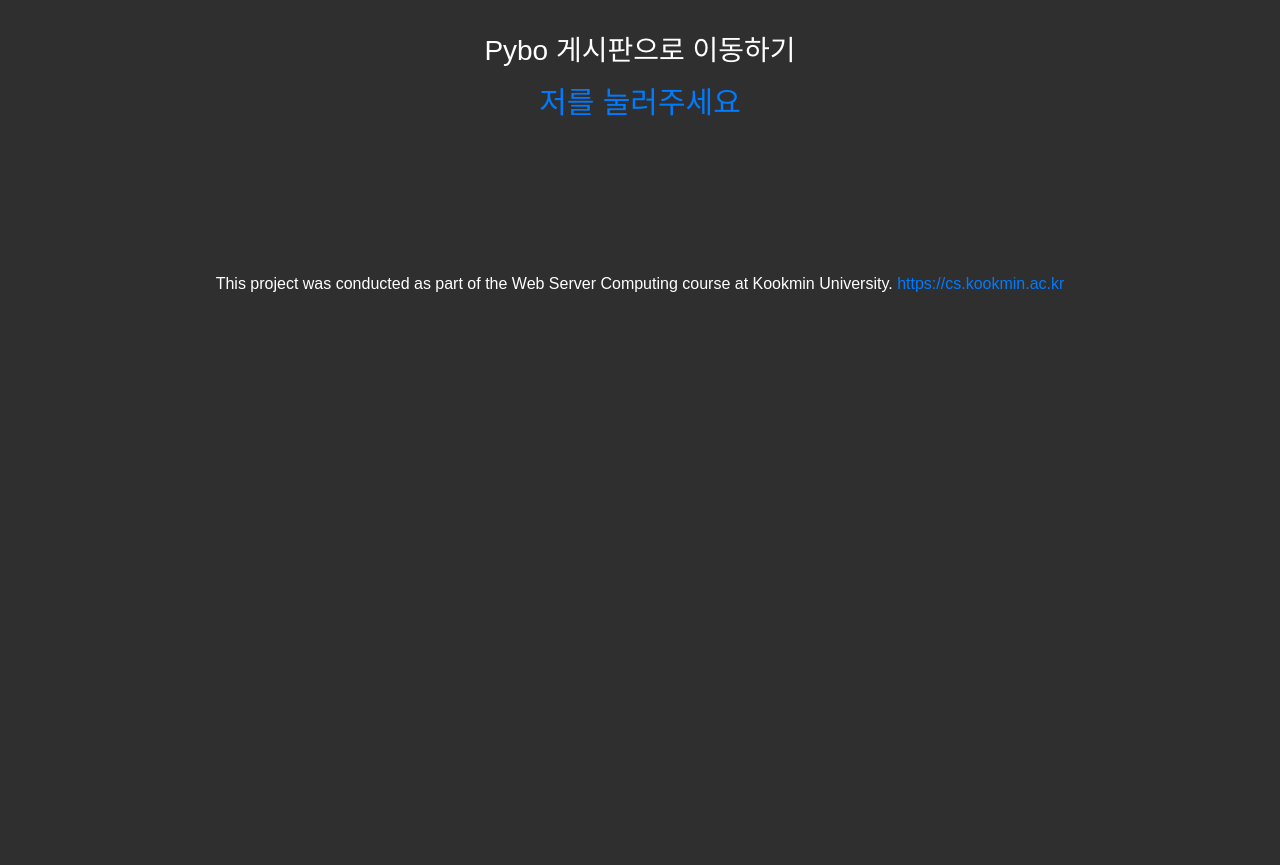
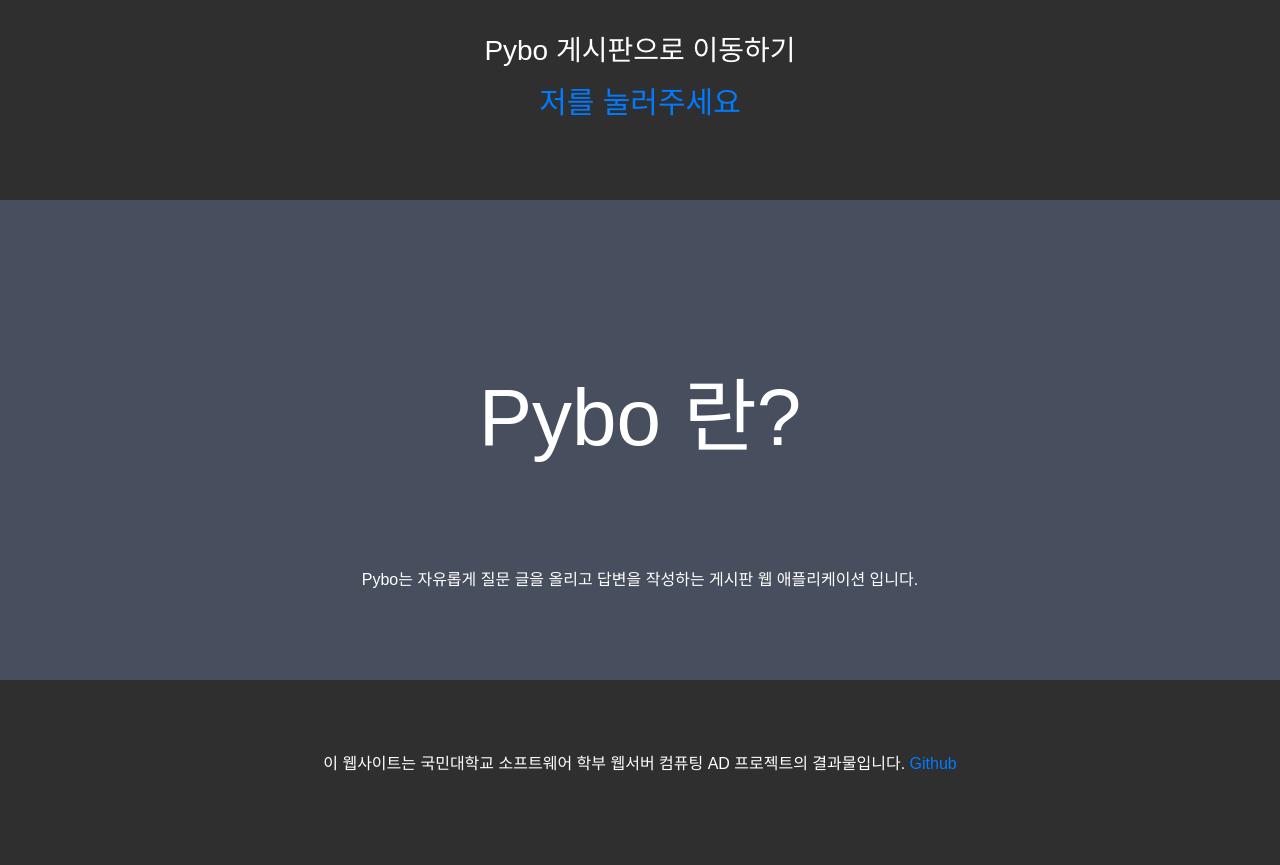
Before and after one commit to kimjinmyeong/django-ad-project, a Django app: page / in a window 1280 px wide. Shown: the part 332-1197 px from the top of the page. Before the commit the page ends 624 px from the top, so only its background shows below. Run offline with Django 3.2, Linux system fonts and the light colour scheme; some libraries are stand-ins or nearby versions.

Commit message:
feat: add second container in `home.html`

```diff
--- a/templates/common/home.html
+++ b/templates/common/home.html
@@ -31,6 +31,11 @@
             color: #ffffff;
         }
 
+        .bg-2 {
+            background-color: #474e5d; /* Dark Blue */
+            color: #ffffff;
+        }
+
         .bg-4 {
             background-color: #2f2f2f; /* Black Gray */
             color: #fff;
@@ -61,11 +66,15 @@
     <h3>Pybo 게시판으로 이동하기</h3>
     <a href="{{ board_url }}">{{ button_text }}</a>
 </div>
+<!-- Second Container -->
+<div class="container-fluid bg-2 text-center">
+    <h3 class="margin" style="font-size: 80px">Pybo 란?</h3>
+    <p>Pybo는 자유롭게 질문 글을 올리고 답변을 작성하는 게시판 웹 애플리케이션 입니다. </p>
+</div>
 <!-- Footer -->
 <footer class="container-fluid bg-4 text-center">
-    <p>
-        This project was conducted as part of the Web Server Computing course at Kookmin University. <a
-            href="https://cs.kookmin.ac.kr">https://cs.kookmin.ac.kr</a>
+    <p>이 웹사이트는 국민대학교 소프트웨어 학부 웹서버 컴퓨팅 AD 프로젝트의 결과물입니다.<a
+            href="https://github.com/kimjinmyeong/django-ad-project"> Github</a>
     </p>
 </footer>
 </body>
```
